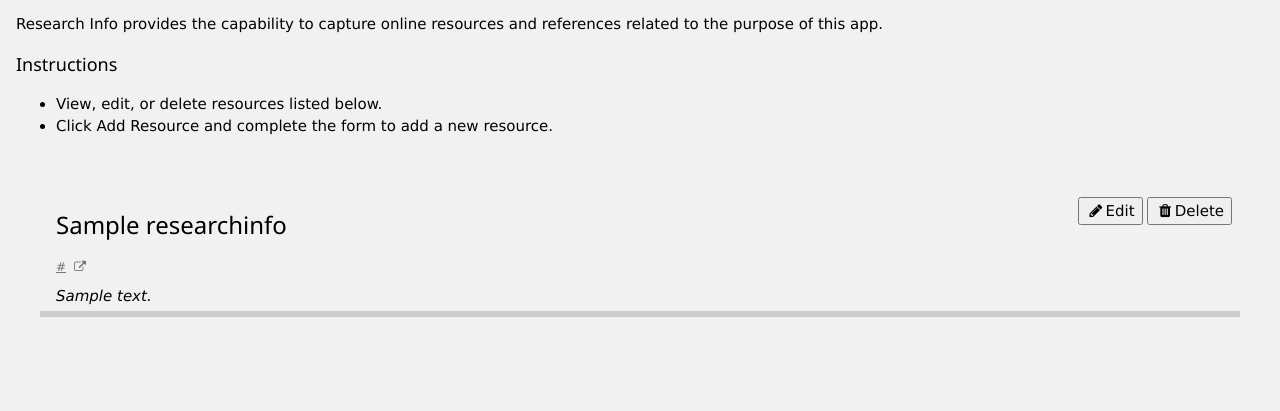
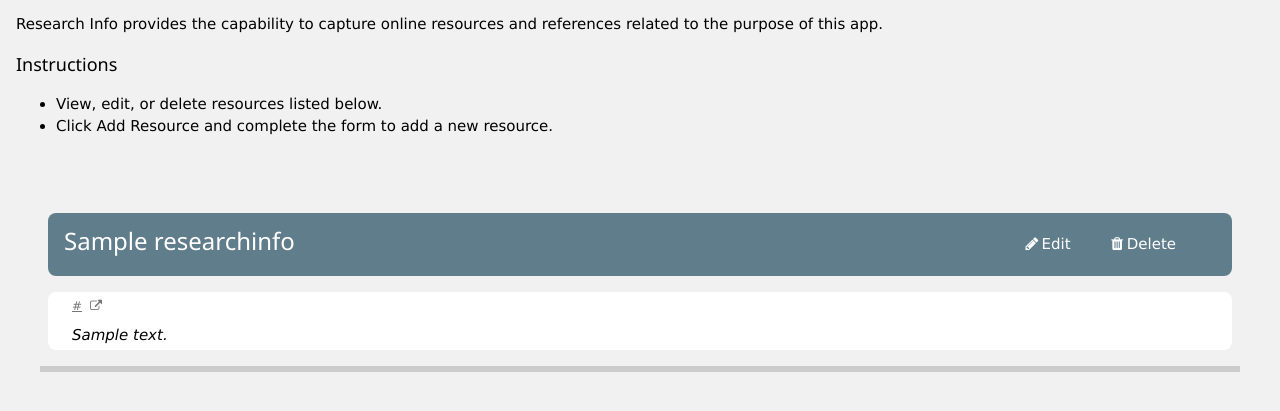
Before and after one commit to TerraX3000/data_analytics_app, a Flask app: page /researchinfo in a window 1280 px wide. Shown: the part 186-597 px from the top of the page. Run offline with Flask 3, Linux system fonts and the light colour scheme; tables that the repository leaves empty hold one stand-in row (values such as "Sample post"); parts of the project's set-up code (start-up, migrations or seed data) failed here and were passed over; some libraries are stand-ins or nearby versions.

Commit message:
Style updates to research info

```diff
--- a/main_app/templates/researchinfo.html
+++ b/main_app/templates/researchinfo.html
@@ -53,23 +53,29 @@
         {% for researchInfo in researchInfoLogs %}
         <div class="w3-section w3-bottombar">
             <div class="w3-row-padding">
-                <h3 class="w3-threequarter"> {{researchInfo.title}} </h3>
-                <div class="w3-right">
+                <div class="w3-panel w3-blue-grey w3-round-large">
+                    <h3 class="w3-threequarter "> {{researchInfo.title}} </h3>
+
+                    <div class="w3-right w3-padding-large w3-blue-grey">
                         <form action="{{ url_for('researchInfo_bp.update_Resource', researchInfo_id=researchInfo.id) }}"
                             method="POST">
-                        <button type="submit"><i class="fa fa-pencil fa-fw"></i>Edit</button>
+                            <button type="submit" class="w3-button w3-blue-grey"><i
+                                    class="fa fa-pencil fa-fw"></i>Edit</button>
 
-                        <button type="button"
+                            <button type="button" class="w3-button w3-blue-grey"
                                 onclick="document.getElementById('deleteModal{{researchInfo.id}}').style.display='block'"><i
                                     class="fa fa-trash fa-fw"></i>Delete</button>
                         </form>
                     </div>
-
+                </div>
+                <div class="w3-panel w3-white w3-round-large">
                     <a class="w3-col l12 w3-padding-small w3-small w3-text-grey" target="_blank"
                         href="{{researchInfo.weblink}}">{{researchInfo.weblink}}<i
                             class="w3-padding-small fa fa-external-link" aria-hidden="true"></i></a>
+
                     <i style="white-space: pre-wrap"
                         class="w3-col l12 w3-padding-small w3-medium">{{researchInfo.description}} </i>
+                </div>
             </div>
         </div>
 
```
Lines whose indentation alone changed are shown as unchanged.
